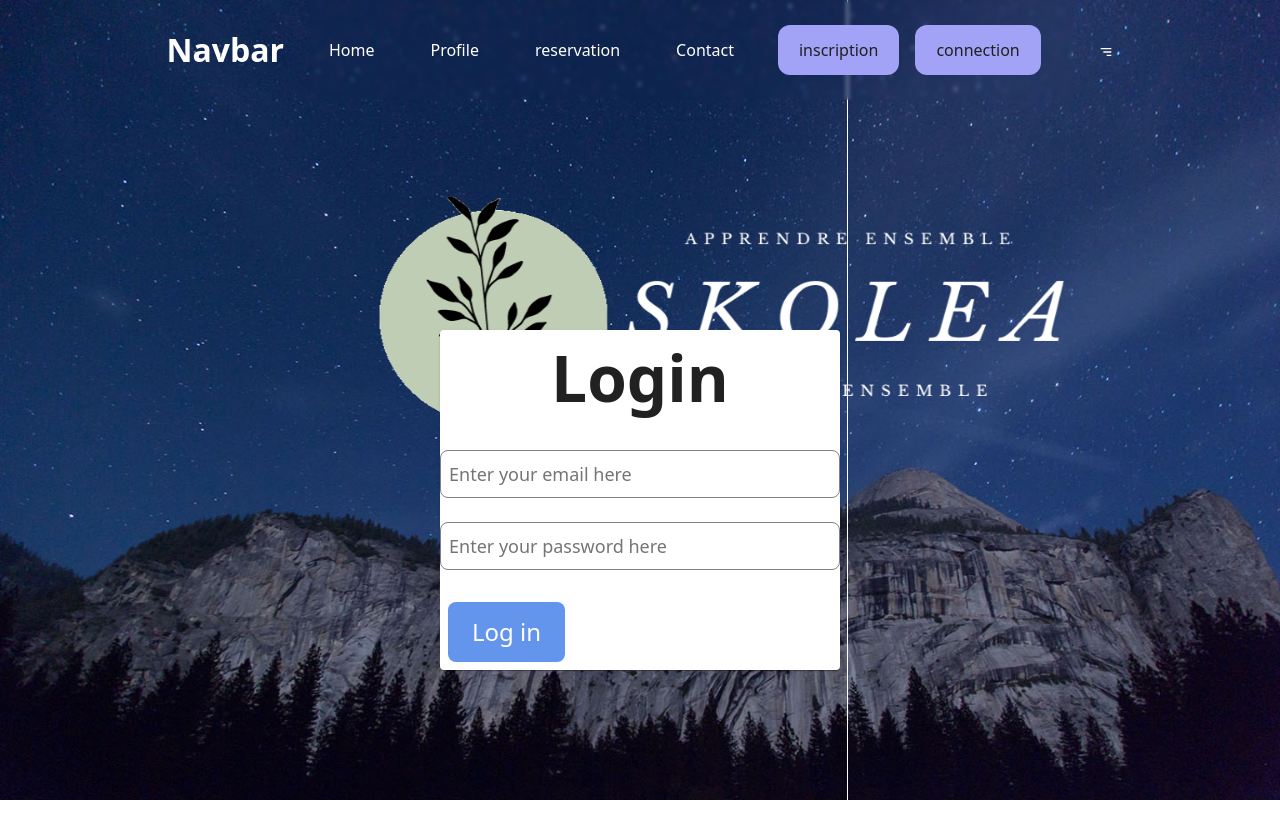
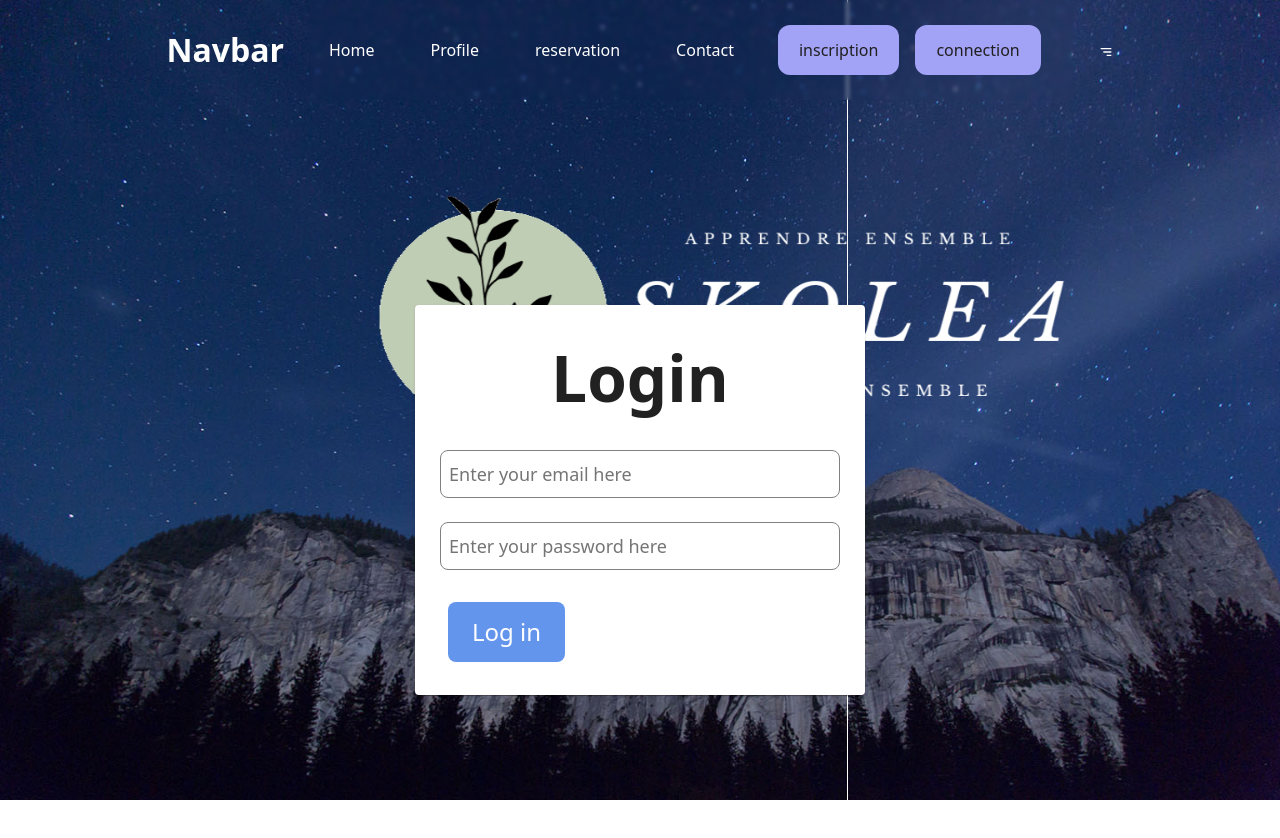
Before and after one commit to nualima/Skolea, a React (Create React App) app in the folder skolea-front/: page /loginPage in a window 1280 px wide. Shown: the top 838 px of the page. Built offline with nearby package versions, Linux system fonts and the light colour scheme.

Commit message:
améliore le visuel du site

```diff
--- a/skolea-front/src/components/theme/ThemeApp.jsx
+++ b/skolea-front/src/components/theme/ThemeApp.jsx
@@ -9,7 +9,7 @@ const ThemeApp = () => {
     banniere1Ref.current = document.getElementById("banniere1");
     if (window.innerWidth > 991) {
       const updateScroll = () => {
-        let windowScrollTop = window.pageYOffset / 20; // Ajustez le facteur de défilement
+        let windowScrollTop = window.pageYOffset / 10; // Ajustez le facteur de défilement
         banniere1Ref.current.style.transform =
           "translate3d(0," + windowScrollTop + "px,0)";
       };
--- a/skolea-front/src/view/login/LoginPage.jsx
+++ b/skolea-front/src/view/login/LoginPage.jsx
@@ -2,6 +2,8 @@ import React, { useState } from "react";
 import { useNavigate } from "react-router-dom";
 import "./loginPage.css"
 import { Card } from "@mui/material";
+
+import LoginServices from "../../services/login/LoginServices";
 
 const LoginPage = (props) => {
     const [email, setEmail] = useState("")
@@ -45,7 +47,7 @@ const LoginPage = (props) => {
     return (
 
         <div className="mainContainer">
-            <Card >
+            <Card style={{padding:"25px"}}>
                 <div className="titleContainer">
                     <div>Login</div>
                 </div>
```
